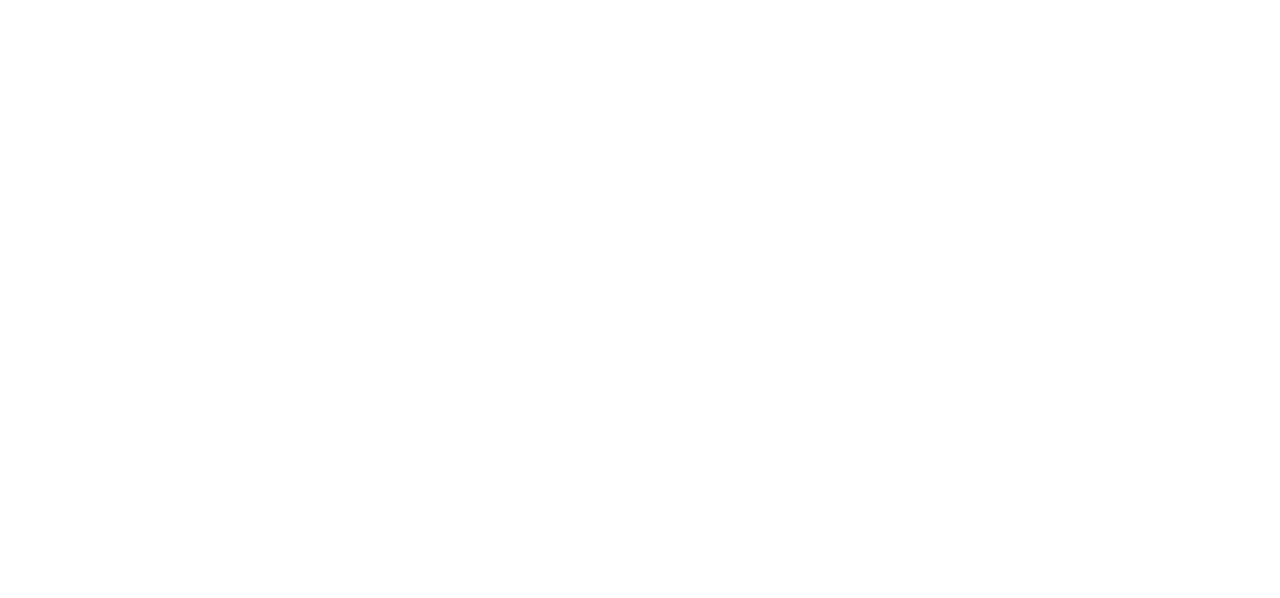
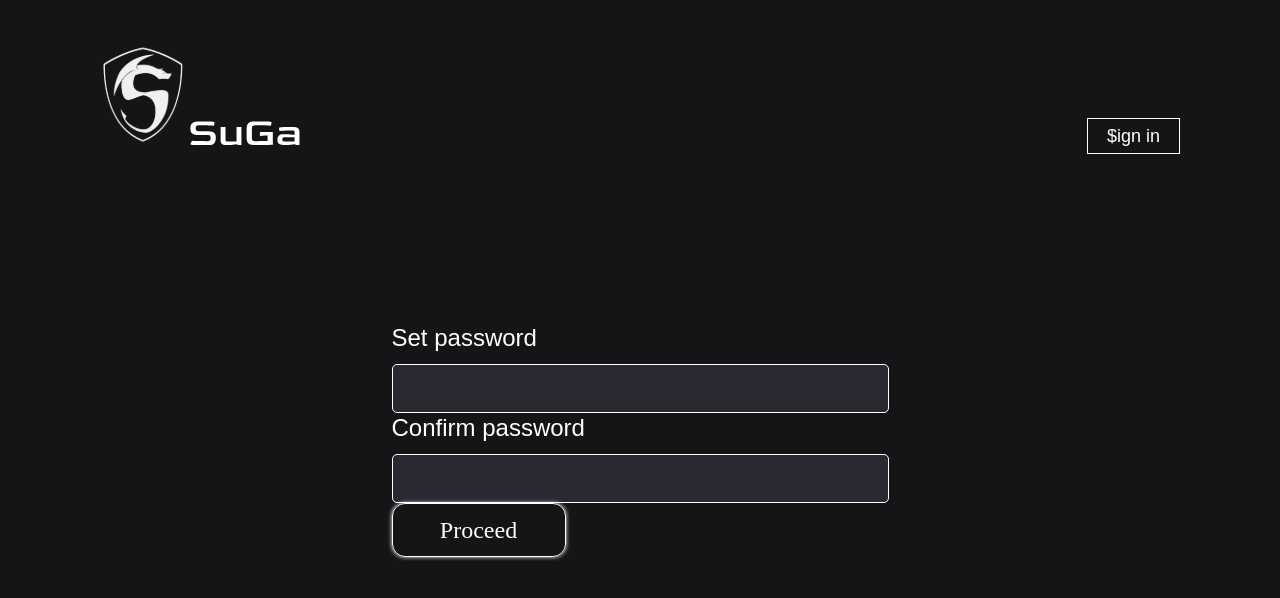
Before and after one commit to Bhunesh22/Suga_Frontend, a React (Create React App) app: page /user/1/password_reset/1 in a window 1280 px wide. Before the commit this address had no page. Shown: the top 598 px of the page. Built offline with nearby package versions, Linux system fonts and the light colour scheme; a web font is replaced by a local one.

Commit message:
iansdpgoi

```diff
--- a/src/App.js
+++ b/src/App.js
@@ -32,6 +32,7 @@ import VerifyEmail from './Components/Email Verification/VerifyEmail'
 import VerifyEmail2 from './Components/Email Verification/VerifyEmail2'
 import ForgotPassword from './Components/forget password/ForgotPassword'
 import SetPassword from './Components/forget password/SetPassword'
+import PasswordChanged from './Components/Email Verification/PasswordChanged';
 
 
 ReactGA.initialize('UA-231739890-1');
@@ -67,8 +68,8 @@ function App() {
           <Route exact path='/asktobuy' element={<AskToBuy/>}></Route>
           <Route exact path='/emailverification' element={<VerifyEmail/>}></Route>
           <Route exact path='/forgotpassword' element={<ForgotPassword/>}></Route>
-
-          <Route exact path='/setpassword' element={<SetPassword/>}></Route>
+          <Route exact path='/password_changed' element={<PasswordChanged/>}></Route>
+          <Route exact path='/user/:id/password_reset/:token' element={<SetPassword/>}></Route>
           {/* <Route exact path='/emailverification2' element={<VerifyEmail2/>}></Route> */}
 
         </Routes>
--- /dev/null
+++ b/src/Components/Email Verification/PasswordChanged.js
@@ -0,0 +1,36 @@
+import React from 'react'
+import './VerifyEmail2.css'
+// import Navbar from '../navbar/Navbar'
+import VerifyLogo2 from './images/verify email logo2.svg'
+import SugaLogoEmail from './images/suga logo email.svg'
+import OkLogo from './images/ok  logo1.svg'
+import { useParams, Link} from 'react-router-dom';
+// import { Fragment } from 'react';
+
+function PasswordChanged() {
+
+    return (
+        <>
+            <div className='verifyEmail2'>
+                <div>
+                    <div className='emailFlex4'>
+                        <div><a className='sugaLogoEmail3' href='/'><img className='sugaLogoEmail3' src={SugaLogoEmail} /></a></div>
+                        {/* <div><button className='loginBtn3'>Login</button></div> */}
+                        <div><Link to="/login"><button className='loginBtn3'>Login</button></Link></div>
+                    </div>
+                    <div className='verifyBoxFlex3'>
+                        <div className='verifyBox3'>
+                            <div><img className='verifyLogo2' src={VerifyLogo2} /></div>
+                            <div className='verifyTxt2'>Congratulation your email ID is verified</div>
+                            <div className='doneTickLogo1'><img src={OkLogo}/></div>
+                            {/* <div className='emailName1'>email to: kunaldalotra02@gmail.com</div> */}
+                            <div><Link to="/login"><button className='clickToVerify1'>Click to continue</button></Link></div>
+                        </div>
+                    </div>
+                </div>
+            </div>
+        </>
+    )
+}
+
+export default PasswordChanged
--- a/src/Components/forget password/ForgotPassword.js
+++ b/src/Components/forget password/ForgotPassword.js
@@ -1,12 +1,53 @@
-import React from 'react'
+import React, {useState} from 'react'
 import './ForgotPassword.css'
 import sugaLogoBw2 from './suga logo bw2.svg'
 import { Link } from 'react-router-dom'
 import { useNavigate} from "react-router-dom";
+import CircularProgress from "@mui/material/CircularProgress";
+import { message } from 'antd';
+import 'antd/dist/antd.css';
+import axios from 'axios';
 
 function ForgotPassword() {
+    const [loading, setLoading] = useState(false);
+
+    const [data, setData] = useState({
+        email: ""
+      });
+
+      const [error, setError] = useState("");
+      const [msg, setMsg] = useState("");
 
     let navigate = useNavigate();
+
+    const handleSubmit = async (e) => {
+        e.preventDefault();
+        // setLoading(true)
+
+        setLoading({ loading: true });
+
+        try {
+          const url = "http://localhost:5000/api/forgetpassword/resetPasswordRequest";
+          const { data: res } = await axios.post(url, data);
+          setMsg(res.message);
+          setLoading(false)
+          navigate("/emailverification")
+        } catch (error) {
+          if (
+            error.response &&
+            error.response.status >= 400 &&
+            error.response.status <= 500
+          ) {
+            setError(error.response.data.message);
+            setLoading(false)
+            message.warning(error.response.data.message);
+          }
+        }
+      };
+
+      const onChange = (e) => {
+        setData({ ...data, [e.target.name]: e.target.value })
+      }
 
     return (
         <>
@@ -20,19 +61,30 @@ function ForgotPassword() {
                     </div>
                 </div>
                 <div class="forgetPasswordDetail2">
-
+                    <form onSubmit={handleSubmit}>
                     <div className='inputEmailLabelFlex2'>
-                        <label for="inputCredentials" class="form-label1">SuGa username or email</label>
-                        <input type="email" class="inputCredential1" id="inputCredentials" placeholder="name@example.com" />
+                        <label for="inputCredentials" class="form-label1">Enter your email</label>
+                        <input
+                        type="email"
+                        class="inputCredential1"
+                        id="inputCredentials"
+                        placeholder="name@example.com"
+                        required
+                        name='email'
+                        onChange={onChange}
+                        />
                     </div>
                     <div>
-                        <button className='linkBtn2'>Share the link</button>
+                        <button type='submit' className='linkBtn2'>
+                        {loading ? (
+              <CircularProgress color="inherit" size={20} />
+            ) : (
+              "Send Email"
+            )}
+                            </button>
                     </div>
+                    </form>
                 </div>
-
-
-
-
             </div>
         </>
     )
--- a/src/Components/forget password/SetPassword.js
+++ b/src/Components/forget password/SetPassword.js
@@ -1,8 +1,80 @@
-import React from 'react'
+import React, {useState} from 'react'
 import './SetPassword.css'
 import sugaLogoBw2 from './suga logo bw2.svg'
-import { Link } from 'react-router-dom'
+import { Link, useNavigate, useParams } from 'react-router-dom'
+import CircularProgress from "@mui/material/CircularProgress";
+import { message } from 'antd';
+import 'antd/dist/antd.css';
+import axios from 'axios';
+
+
 function SetPassword() {
+
+  const param = useParams();
+  const navigate = useNavigate();
+
+  const [data, setData] = useState({
+    password: ""
+  });
+  const [cp, setCp] = useState({
+    confirmpassword: ""
+  });
+  const [error, setError] = useState("");
+  const [msg, setMsg] = useState("");
+  const [confirm_err, setConfirm_err] = useState(false);
+
+  // const handleChange = ({ currentTarget: input }) => {
+  // 	setData({ ...data, [input.name]: input.value });
+  // };
+
+  const handleSubmit = async (e) => {
+    e.preventDefault();
+    // setLoading(true)
+
+    if (!confirm_err) {
+      setLoading({ loading: true });
+    }
+
+    if (data.password != cp.confirmpassword) return;
+
+    try {
+      const url = `http://localhost:5000/api/forgetpassword/${param.id}/resetpassword/${param.token}`;
+      const { data: res } = await axios.post(url, data);
+      setMsg(res.message);
+      setLoading(false)
+      navigate("/password_changed")
+    } catch (error) {
+      if (
+        error.response &&
+        error.response.status >= 400 &&
+        error.response.status <= 500
+      ) {
+        setError(error.response.data.message);
+        setLoading(false)
+        message.error(error.response.data.message);
+      }
+    }
+  };
+
+  const [loading, setLoading] = useState(false);
+
+  const confirm = (confirm) => {
+    if (confirm === data.password) {
+      setConfirm_err(false);
+    } else {
+      setConfirm_err(true);
+    }
+  };
+
+  const onChange = (e) => {
+    setData({ ...data, [e.target.name]: e.target.value })
+  }
+
+  const onInputChange = (e) => {
+    setCp({ ...cp, [e.target.name]: e.target.value });
+  };
+
+
   return (
     <div className='setPasswordPage'>
       <div className='setPasswordTopFlex1'>
@@ -14,15 +86,52 @@ function SetPassword() {
         </div>
       </div>
       <div className='setPasswordDetails2'>
+        <form onSubmit={handleSubmit} >
+
         <div className='setPasswordFlex3'>
           <label className='password1'>Set password</label>
-          <input type="password" id="enterPassword" className='enterPassword'></input>
+          <input
+          type="password"
+          id="enterPassword"
+          className='enterPassword'
+          required
+            name='password'
+            onChange={onChange}
+            minLength={5}
+          ></input>
         </div>
         <div className='setPasswordFlex3'>
-          <label className='cnfrmPassword'>Confirm password</label>
-          <input type="password" id="confermPassword" className='confermPassword'></input>
+
+        <div className="Rcp">
+            <label className='cnfrmPassword'>Confirm password</label>
+          <p>
+          {confirm_err && (
+                  <div className="text-danger" style={{marginTop:"4px"}}>Password didn't matched</div>
+          )}
+          </p>
+          </div>
+          <input
+          type="password"
+          id="confermPassword"
+          className='confermPassword'
+          name="confirmpassword"
+          value={cp.confirmpassword}
+          required
+          onChange={(e) => {
+            onInputChange(e);
+            confirm(e.target.value);
+          }}
+          ></input>
         </div>
-        <div><button className='proceedBtn'>Proceed</button></div>
+        <div><button type='submit' className='proceedBtn'>
+        {loading ? (
+              <CircularProgress color="inherit" size={20} />
+            ) : (
+              "Proceed"
+            )}
+          </button></div>
+
+        </form>
       </div>
 
     </div>
--- a/src/Components/registration/RgistrationFromInvite.js
+++ b/src/Components/registration/RgistrationFromInvite.js
@@ -6,7 +6,6 @@ import CircularProgress from "@mui/material/CircularProgress";
 import { message } from 'antd';
 import 'antd/dist/antd.css';
 import axios from 'axios';
-
 
 function RegistrationFromInvite() {
 
```
